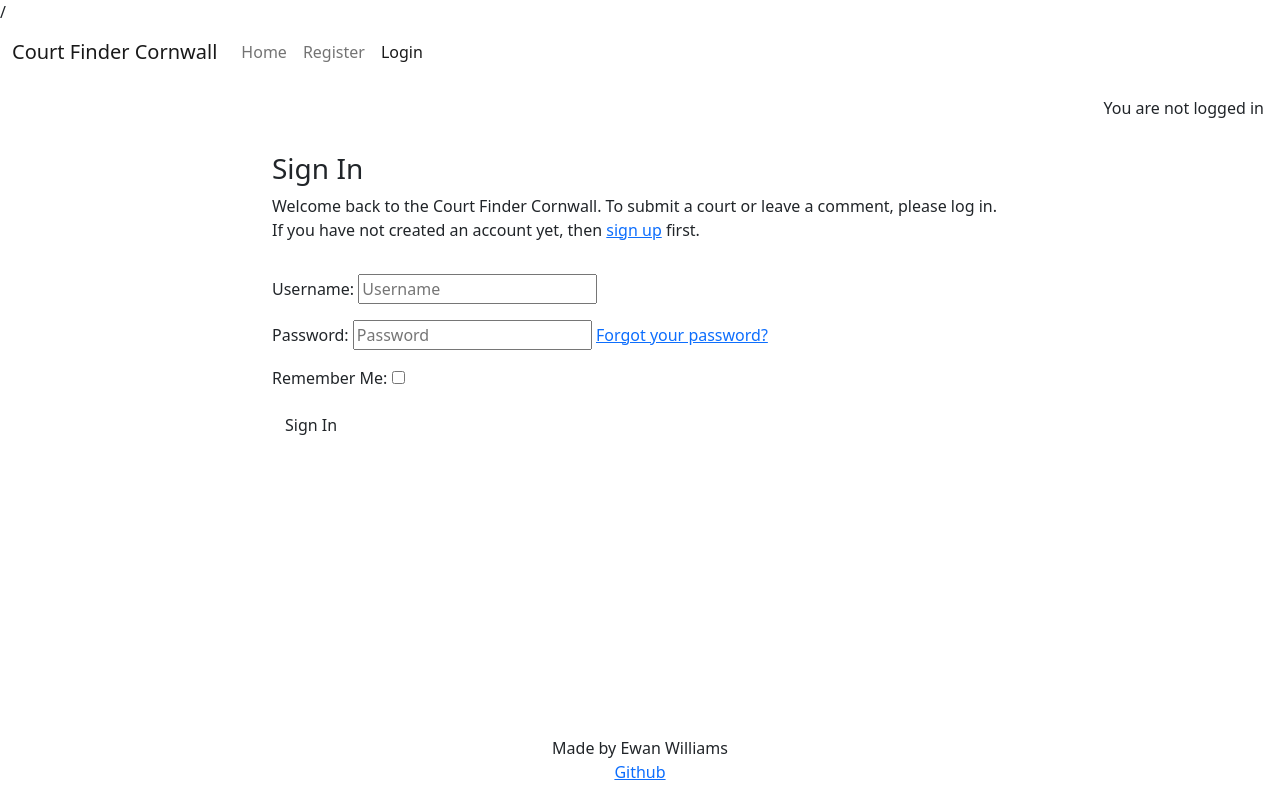
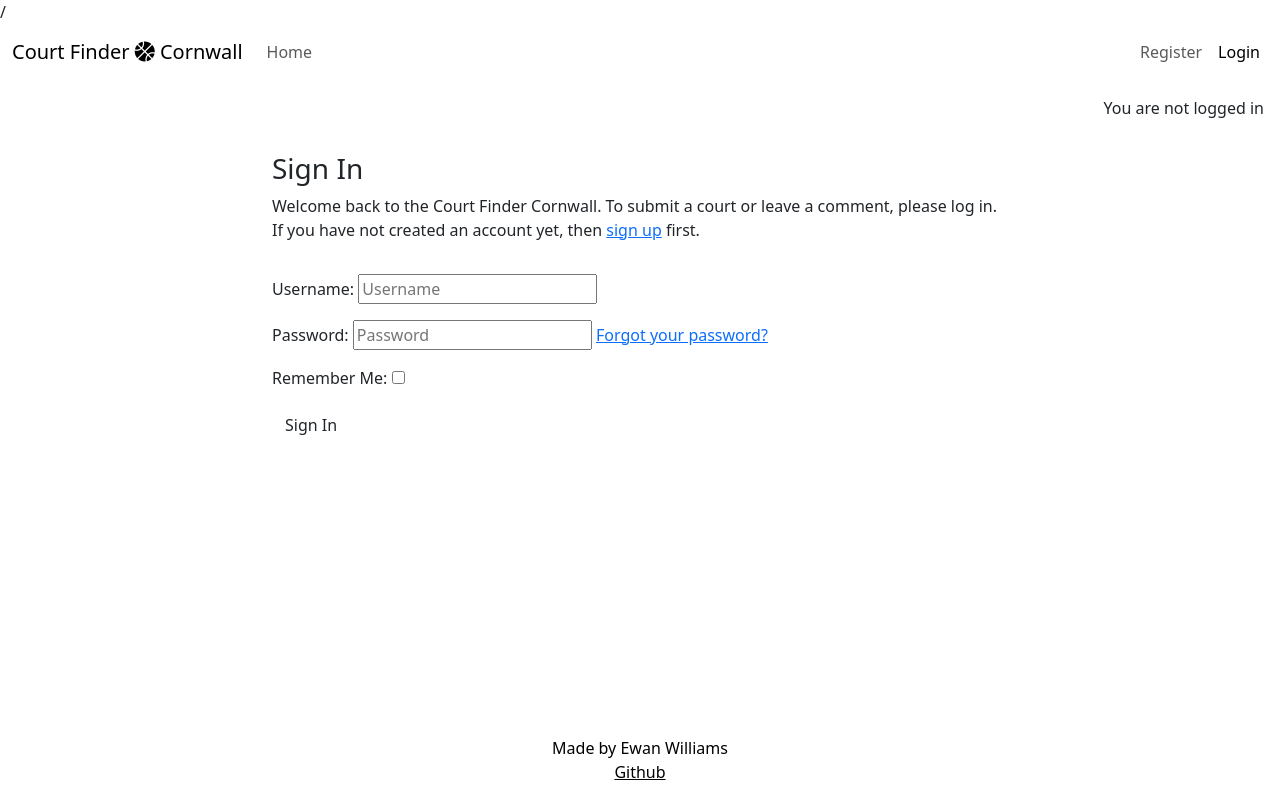
Before and after one commit to ewanw1lls/Individual-Capstone-Project, a Django app: page /accounts/login/ in a window 1280 px wide. Run offline with Django 4.2, Linux system fonts and the light colour scheme; some libraries are stand-ins or nearby versions.

Commit message:
nav bar alignment, fav icon

```diff
--- a/courts/templates/courts/index.html
+++ b/courts/templates/courts/index.html
@@ -79,8 +79,8 @@
                             </div>
                             <a href="{% url 'court_detail' court.slug %}" class="court-link">
                                 <h2 class="card-title">{{ court.title }}</h2>
-                                <p class="card-text">{{ court.excerpt }}</p>
                             </a>
+                            <p class="card-text">{{ court.excerpt }}</p>
 
                             <hr />
                             <p class="card-text text-muted h6">{{ court.created_on}}</p>
--- a/templates/base.html
+++ b/templates/base.html
@@ -9,6 +9,11 @@
     <meta name="viewport" content="width=device-width, initial-scale=1.0">
     <title>Court Finder Cornwall</title>
 
+    <!-- favicons generated by favicon.io go here -->
+    <link rel="apple-touch-icon" sizes="180x180" href="{% static 'images/apple-touch-icon.png' %}">
+    <link rel="icon" type="image/png" sizes="32x32" href="{% static 'images/favicon-32x32.png' %}">
+    <link rel="icon" type="image/png" sizes="16x16" href="{% static 'images/favicon-16x16.png' %}">
+
     <!-- Google Fonts CSS -->
     <link rel="preconnect" href="https://fonts.gstatic.com">
     <link href="https://fonts.googleapis.com/css2?family=Roboto:wght@300&display=swap" rel="stylesheet">
@@ -17,9 +22,10 @@
     <!-- Font Awesome CSS -->
     <link rel="stylesheet" href="https://cdnjs.cloudflare.com/ajax/libs/font-awesome/5.15.3/css/all.min.css">
 
-    <!-- Bootstrap CSS -->
-    <link href="https://cdn.jsdelivr.net/npm/bootstrap@5.0.1/dist/css/bootstrap.min.css" rel="stylesheet"
-        integrity="sha384-+0n0xVW2eSR5OomGNYDnhzAbDsOXxcvSN1TPprVMTNDbiYZCxYbOOl7+AMvyTG2x" crossorigin="anonymous">
+    <!-- Bootstrap 5 CSS -->
+    <link href="https://cdn.jsdelivr.net/npm/bootstrap@5.3.3/dist/css/bootstrap.min.css" rel="stylesheet"
+        integrity="sha384-QWTKZyjpPEjISv5WaRU9OFeRpok6YctnYmDr5pNlyT2bRjXh0JMhjY6hW+ALEwIH" crossorigin="anonymous">
+
     <!-- Custom CSS -->
     <link rel="stylesheet" href="{% static 'css/style.css' %}">
 
@@ -30,33 +36,38 @@
     <!-- Navigation -->
     <nav class="navbar navbar-expand-lg navbar-light bg-white">
         <div class="container-fluid">
-            <a class="navbar-brand" href="{% url 'home' %}"><span class="brand">Court Finder Cornwall</span></a>
+            <a class="navbar-brand" href="{% url 'home' %}"><span class="brand">Court Finder <i
+                        class="fa-solid fa-basketball"></i> Cornwall</span></a>
             <button class="navbar-toggler" type="button" data-bs-toggle="collapse" data-bs-target="#navbarText"
                 aria-controls="navbarText" aria-expanded="false" aria-label="Toggle navigation">
                 <span class="navbar-toggler-icon"></span>
             </button>
             <div class="collapse navbar-collapse" id="navbarText">
+                <!-- Left-aligned Home link -->
                 <ul class="navbar-nav me-auto mb-2 mb-lg-0">
                     <li class="nav-item">
-                        <a class="nav-link {% if request.path == '/' %}active{% endif %}" href="{% url 'home' %}">Home</a>
+                        <a class="nav-link {% if request.path == '/' %}active{% endif %}"
+                            href="{% url 'home' %}">Home</a>
                     </li>
+                </ul>
+                <!-- Right-aligned Authentication links -->
+                <ul class="navbar-nav ms-auto mb-2 mb-lg-0">
                     {% if user.is_authenticated %}
                     <li class="nav-item">
-                        <a class="nav-link {% if request.path == logout_url %}active" aria-current="page{% endif %}"
+                        <a class="nav-link {% if request.path == logout_url %}active{% endif %}"
                             href="{% url 'account_logout' %}">Logout</a>
                     </li>
                     {% else %}
                     <li class="nav-item">
-                        <a class="nav-link {% if request.path == signup_url %}active" aria-current="page{% endif %}"
+                        <a class="nav-link {% if request.path == signup_url %}active{% endif %}"
                             href="{% url 'account_signup' %}">Register</a>
                     </li>
                     <li class="nav-item">
-                        <a class="nav-link {% if request.path == login_url %}active" aria-current="page{% endif %}"
+                        <a class="nav-link {% if request.path == login_url %}active{% endif %}"
                             href="{% url 'account_login' %}">Login</a>
                     </li>
                     {% endif %}
                 </ul>
-
             </div>
         </div>
     </nav>
@@ -94,11 +105,13 @@
 
         <p class="m-0 text-center text-black">Made by Ewan Williams</p>
         <div class="text-center">
-            <a href="https://github.com/ewanw1lls" class="text-black" target="_blank" rel="noopener noreferrer">Github</a>
+            <a href="https://github.com/ewanw1lls" class="text-black" target="_blank"
+                rel="noopener noreferrer">Github</a>
         </div>
     </footer>
-    <script src="https://cdn.jsdelivr.net/npm/bootstrap@5.0.1/dist/js/bootstrap.bundle.min.js"
-        integrity="sha384-gtEjrD/SeCtmISkJkNUaaKMoLD0//ElJ19smozuHV6z3Iehds+3Ulb9Bn9Plx0x4" crossorigin="anonymous">
+    <script src="https://kit.fontawesome.com/74cf36b92e.js" crossorigin="anonymous"></script>
+    <script src="https://cdn.jsdelivr.net/npm/bootstrap@5.3.3/dist/js/bootstrap.bundle.min.js"
+        integrity="sha384-YvpcrYf0tY3lHB60NNkmXc5s9fDVZLESaAA55NDzOxhy9GkcIdslK1eN7N6jIeHz" crossorigin="anonymous">
     </script>
 
     {% block extras %}
```
Also changed, not shown: static/images/apple-touch-icon.png (added), static/images/favicon-16x16.png (added), static/images/favicon-32x32.png (added).
